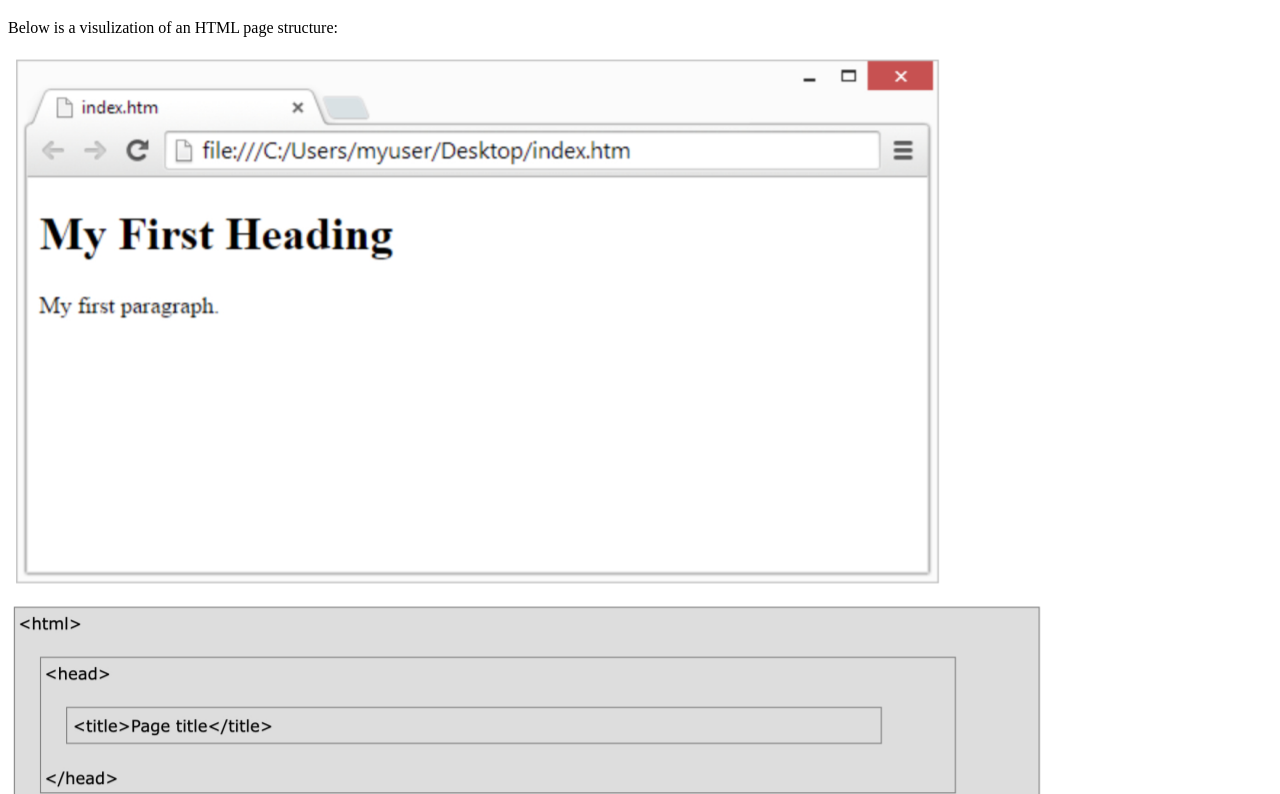
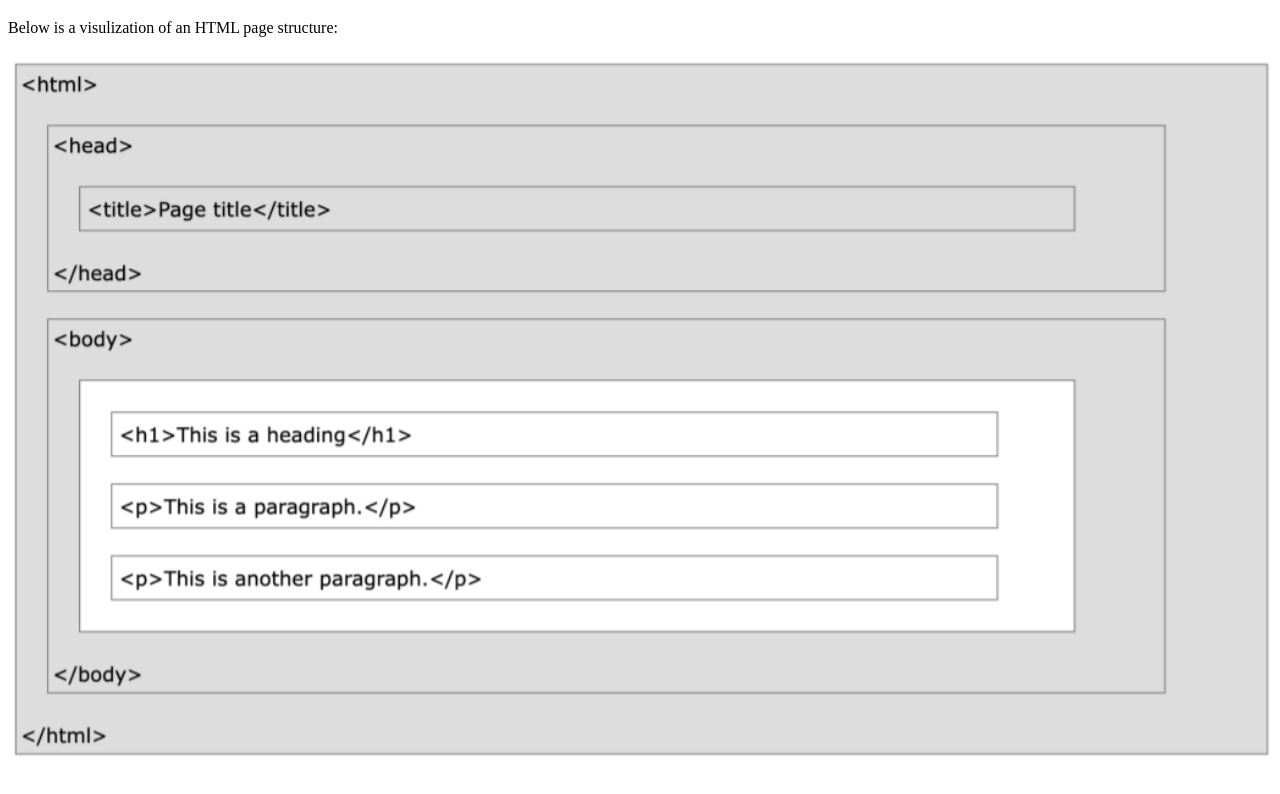
Before and after one commit to lucalm2004/Intro, a plain HTML site: page intro/index.html in a window 1280 px wide. Shown: the part 478-1272 px from the top of the page. After the commit the page ends 1248 px from the top, so only its background shows below. Drawn offline with Linux system fonts and the light colour scheme.

Commit message:
Verion 2 bien

```diff
--- a/intro/index.html
+++ b/intro/index.html
@@ -17,8 +17,7 @@
     <hr/>
     <h1>HTML Page Structure</h1>
     <p>Below is a visulization of an HTML page structure:</p>
-    <img src="img/img1.png">
-    <img src="img/img2.png">
+    <img src="./img/img2.png" alt="imagen" width="100%">
 
     <!--añadir imagen 2: "img2.png" y utilizar un ancho de 100% de imagen-->
 </body>
```
